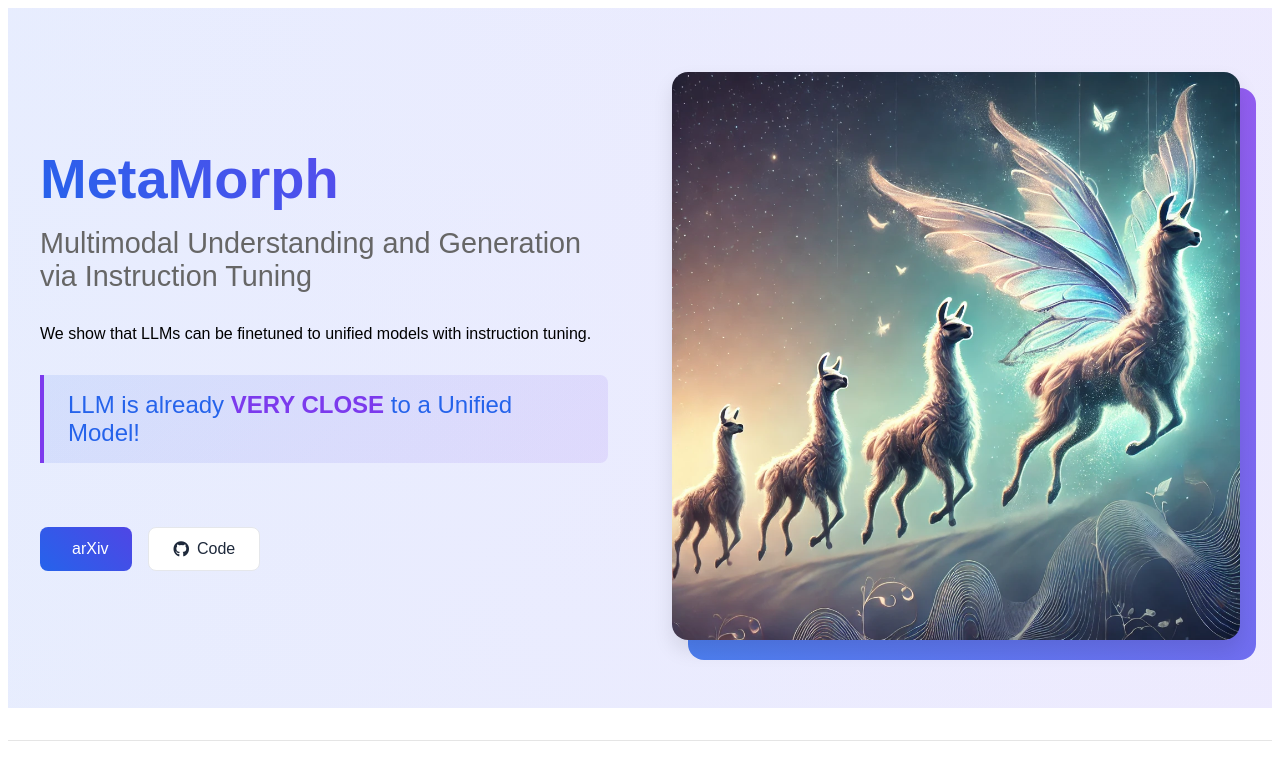
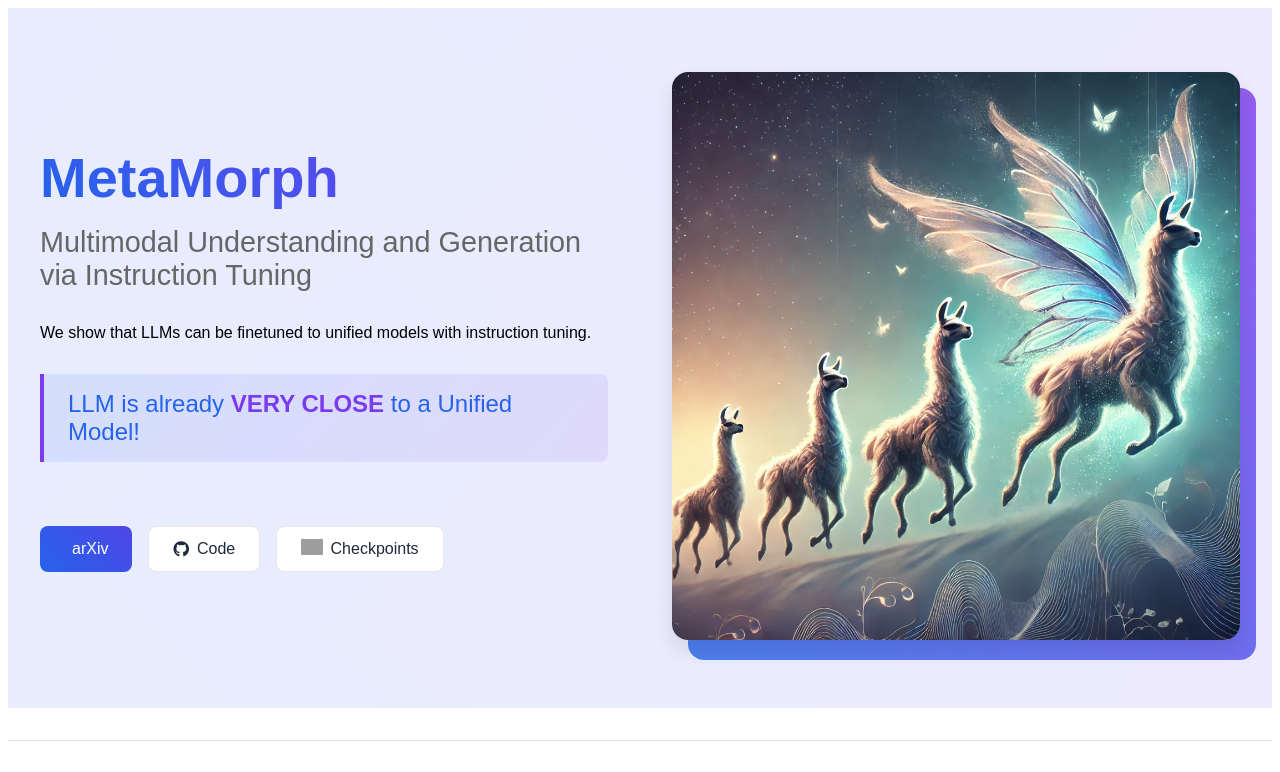
Before and after one commit to tsb0601/MetaMorph-VPiT, a plain HTML site: page index.html in a window 1280 px wide. Shown: the top 772 px of the page. Drawn offline with Linux system fonts and the light colour scheme; grey boxes are pictures that could not be loaded.

Commit message:
Update index.html

```diff
--- a/index.html
+++ b/index.html
@@ -192,12 +192,12 @@
                             <i class="fab fa-github"></i>
                             Code
                         </a>
-                        <!-- <a href="https://huggingface.co/collections/MetaMorphOrg/metamorph-models-6757d50d33de701f67db1d22" class="button" target="_blank">
+                        <a href="https://huggingface.co/collections/MetaMorphOrg/metamorph-models-6757d50d33de701f67db1d22" class="button">
                             <span class="icon is-small">
                                 <img src="https://huggingface.co/front/assets/huggingface_logo-noborder.svg" alt="Hugging Face logo" style="height: 1em;">
                             </span>
                             <span>Checkpoints</span>
-                        </a> -->
+                        </a>
                     </div>
                 </div>
                 <div class="header-image">
```
